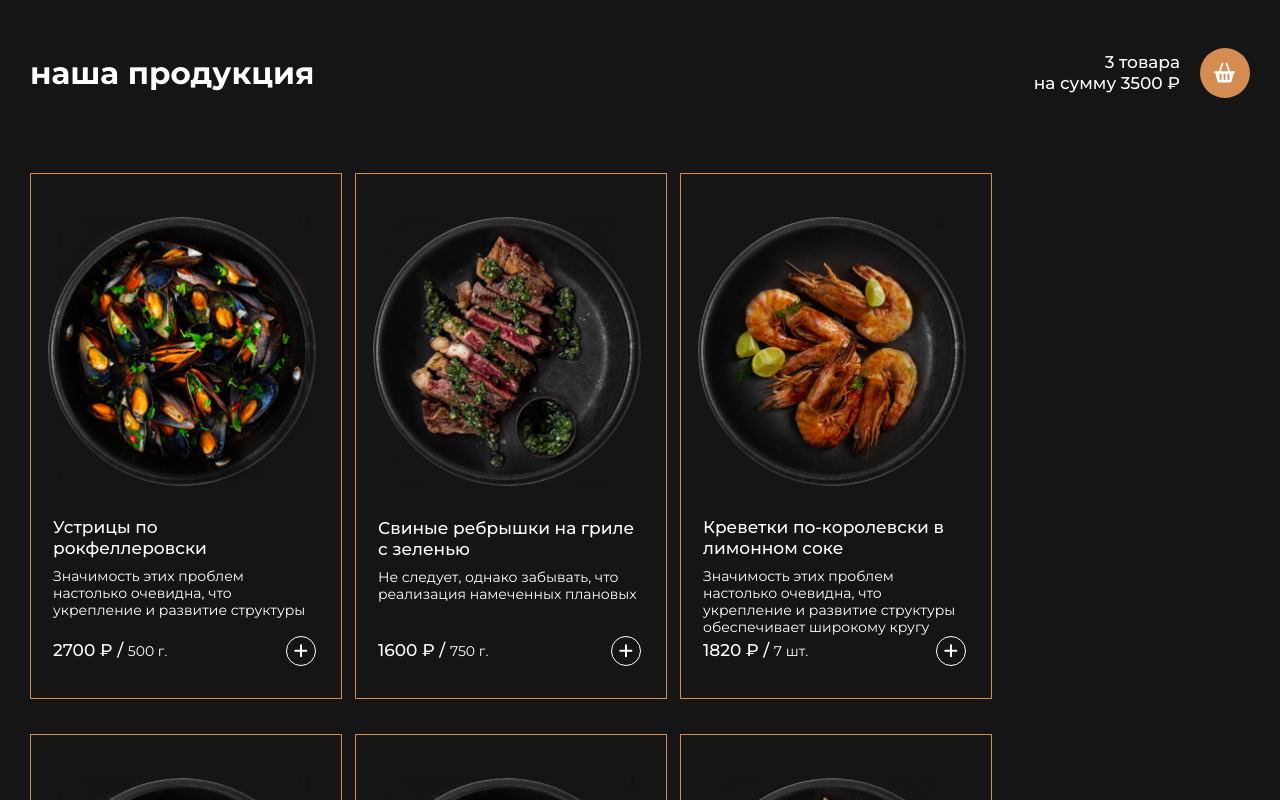
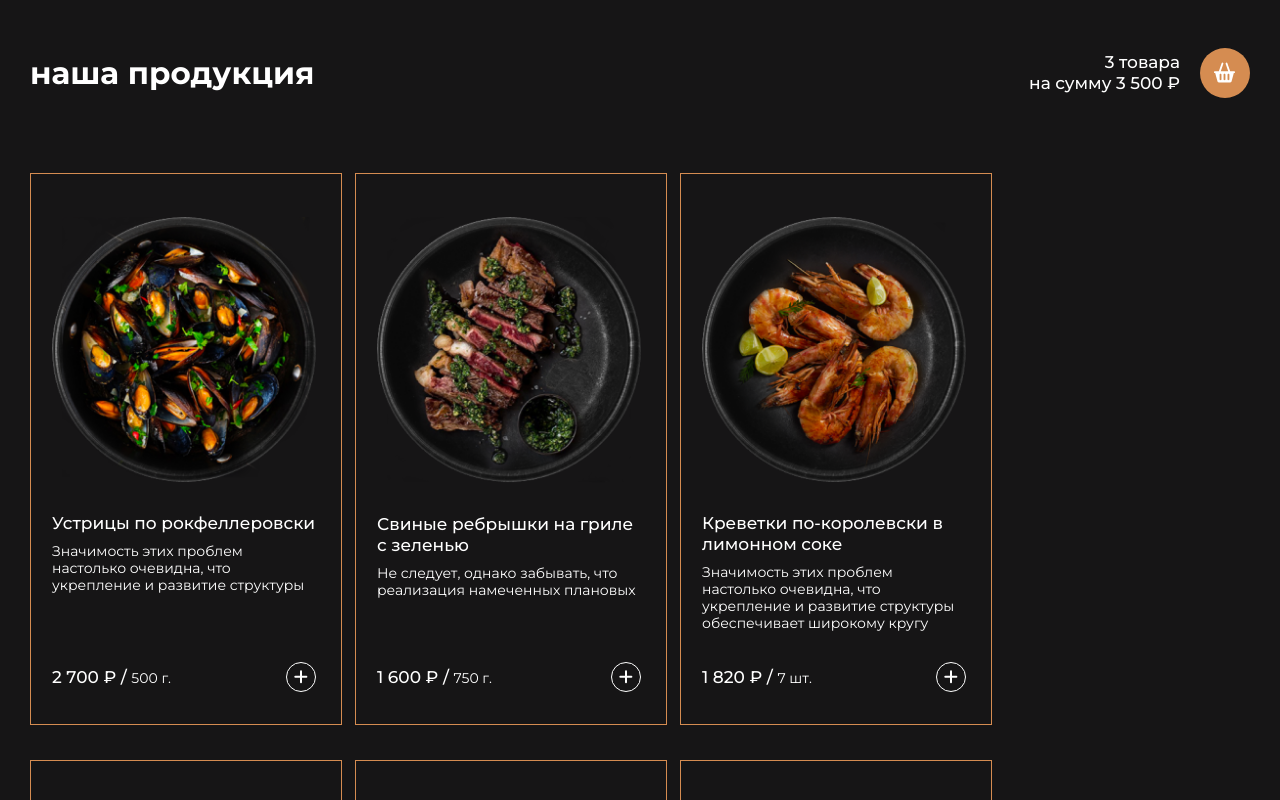
Before and after one commit to julia-popova-s/module-react, a React (Create React App) app: page / in a window 1280 px wide. Built offline with nearby package versions, Linux system fonts and the light colour scheme.

Commit message:
updated structure

```diff
--- a/src/App.js
+++ b/src/App.js
@@ -1,18 +1,18 @@
 import "./components/reset.css";
 import "./index.scss";
-
-import Card from "./components/card.js";
-import BasketShop from "./components/basket.js";
+import { ProductList } from "./components/blocks/ProductList.styled";
+import Card from "./components/elements/card";
+import BasketShop from "./components/ui/basket.js";
 
 function App() {
   return (
-    <main className="main">
+    <div className="products">
       <div className="container">
         <header className="header">
           <h1 className="header__title">наша продукция</h1>
           <BasketShop url={"images/basket.svg"} counter={3} sum={3500} />
         </header>
-        <div className="menu">
+        <ProductList>
           <Card
             url={"images/1.png"}
             title={"Устрицы по рокфеллеровски"}
@@ -81,9 +81,9 @@ function App() {
             weight={500}
             unit={"г."}
           />
-        </div>
+        </ProductList>
       </div>
-    </main>
+    </div>
   );
 }
 
--- a/src/components/_style.scss
+++ b/src/components/_style.scss
@@ -9,7 +9,7 @@ body {
   background-color: #161516;
 }
 
-.main {
+.products {
   color: white;
   max-width: 1440px;
   margin: 0 auto;
@@ -36,30 +36,30 @@ body {
   }
 }
 
-.menu {
-  display: flex;
-  flex-wrap: wrap;
-  height: calc(100vh - 173px);
-  gap: 35px 13px;
-  overflow-x: auto;
-}
+// .menu {
+//   display: flex;
+//   flex-wrap: wrap;
+//   height: calc(100vh - 173px);
+//   gap: 35px 13px;
+//   overflow-x: auto;
+// }
 
-.menu::-webkit-scrollbar {
-  width: 8px;
-  /* ширина scrollbar */
-}
+// .menu::-webkit-scrollbar {
+//   width: 8px;
+//   /* ширина scrollbar */
+// }
 
-.menu::-webkit-scrollbar-track {
-  background: #D58C51;
-  border-radius: 20px;
-  /* цвет дорожки */
-}
+// .menu::-webkit-scrollbar-track {
+//   background: #D58C51;
+//   border-radius: 20px;
+//   /* цвет дорожки */
+// }
 
-.menu::-webkit-scrollbar-thumb {
-  background-color: #161516;
-  /* цвет плашки */
-  border-radius: 20px;
-  /* закругления плашки */
-  border: 2px solid #212121;
-  /* padding вокруг плашки */
-}
+// .menu::-webkit-scrollbar-thumb {
+//   background-color: #161516;
+//   /* цвет плашки */
+//   border-radius: 20px;
+//   /* закругления плашки */
+//   border: 2px solid #212121;
+//   /* padding вокруг плашки */
+// }
--- /dev/null
+++ b/src/components/base/base.js
@@ -0,0 +1,9 @@
+const getPrice = (price) => {
+  return `${price}`
+    .split("")
+    .reverse()
+    .map((el, index) => (index % 3 !== 2 ? el : ` ${el}`))
+    .reverse()
+    .join("");
+};
+export default getPrice;
--- /dev/null
+++ b/src/components/blocks/ProductList.styled.js
@@ -0,0 +1,25 @@
+import styled from "styled-components";
+export const ProductList = styled.div`
+  display: flex;
+  flex-wrap: wrap;
+  height: calc(100vh - 173px);
+  gap: 35px 13px;
+  overflow-x: auto;
+  padding-bottom: 67px;
+
+  ::-webkit-scrollbar {
+    width: 8px;
+  }
+
+  ::-webkit-scrollbar-track {
+    background: #d58c51;
+    border-radius: 20px;
+    /* цвет дорожки */
+  }
+
+  ::-webkit-scrollbar-thumb {
+    background-color: #161516;
+    border-radius: 20px;
+    border: 2px solid #212121;
+  }
+`;
--- a/src/components/CardItem.styled.js
+++ b/src/components/elements/CardItem.styled.js
@@ -1,13 +1,13 @@
 import styled from "styled-components";
 export const CardItem = styled.div`
   font-family: "Montserrat", sans-serif;
-  padding: 43px 25px 32px 17px;
+  padding: 43px 25px 32px 21px;
   border: 1px solid #d58c51;
   box-sizing: border-box;
   display: flex;
   flex-direction: column;
   max-width: 312px;
-  max-height: 552px;
+  height: 552px;
   transition: color 0.2s ease;
 
   &:hover {
@@ -19,11 +19,6 @@ export const CardItem = styled.div`
     width: 100%;
     height: auto;
     margin-bottom: 31px;
-  }
-  .card__title,
-  .card__description,
-  .card__block {
-    padding-left: 5px;
   }
 
   .card__title {
@@ -45,8 +40,14 @@ export const CardItem = styled.div`
     min-height: 30px;
     margin-top: auto;
 
-    .card__add:hover {
+    .card__add circle {
+      fill: transparent;
+      transition: all 0.2s;
+    }
+    .card__add:hover circle {
+      stroke: #d58c51;
       fill: #d58c51;
+      transition: all 0.2s;
     }
 
     .card__price {
--- a/src/components/card.js
+++ b/src/components/elements/card.js
@@ -1,6 +1,8 @@
 import { CardItem } from "./CardItem.styled.js";
+import getPrice from "../base/base.js";
 // import "./card.scss";
 function Card({ url, title, description, price, weight, count, unit }) {
+  const newPrice = getPrice(price);
   return (
     <CardItem>
       <img className="card__preview" src={url} alt="Фотография блюда" />
@@ -8,7 +10,7 @@ function Card({ url, title, description, price, weight, count, unit }) {
       <p className="card__description">{description}</p>
       <div className="card__block">
         <div className="card__price">
-          {price} ₽ /{" "}
+          {newPrice} ₽ /{" "}
           <span className="card__weight">
             {weight} {count} {unit}
           </span>
--- a/src/components/basket.js
+++ b/src/components/ui/basket.js
@@ -1,10 +1,13 @@
 import { Basket } from "./Basket.styled";
+import getPrice from "../base/base.js";
+
 function BasketShop({ url, counter, sum }) {
+  const newSum = getPrice(sum);
   return (
     <Basket>
       <span className="basketshop__text">
         <p>{counter} товара</p>
-        <p>на сумму {sum} ₽</p>
+        <p>на сумму {newSum} ₽</p>
       </span>
       <img src={url} className="basketshop__icon" alt="Корзина" />
     </Basket>
--- a/src/index.scss
+++ b/src/index.scss
@@ -1,19 +1,6 @@
-// @import url('https://fonts.googleapis.com/css2?family=Montserrat:wght@400;500;700&display=swap');
-
-// body {
-//   margin: 0;
-//   /* font-family: -apple-system, BlinkMacSystemFont, 'Segoe UI', 'Roboto', 'Oxygen',
-//     'Ubuntu', 'Cantarell', 'Fira Sans', 'Droid Sans', 'Helvetica Neue',
-//     sans-serif;
-//   -webkit-font-smoothing: antialiased;
-//   -moz-osx-font-smoothing: grayscale; */
-//   font-family: 'Montserrat', sans-serif;
-//   background-color: #161516;
-// }
-
-// code {
-//   font-family: source-code-pro, Menlo, Monaco, Consolas, 'Courier New',
-//     monospace;
-// }
+code {
+  font-family: source-code-pro, Menlo, Monaco, Consolas, 'Courier New',
+    monospace;
+}
 
 @import "./components/style";
```
Also changed, not shown: src/components/productslist.styled.js (deleted, +0 -19 lines), src/components/ui/Basket.styled.js (renamed from src/components/Basket.styled.js, +0 -8 lines), src/components/reset.css (line endings or trailing spaces).
